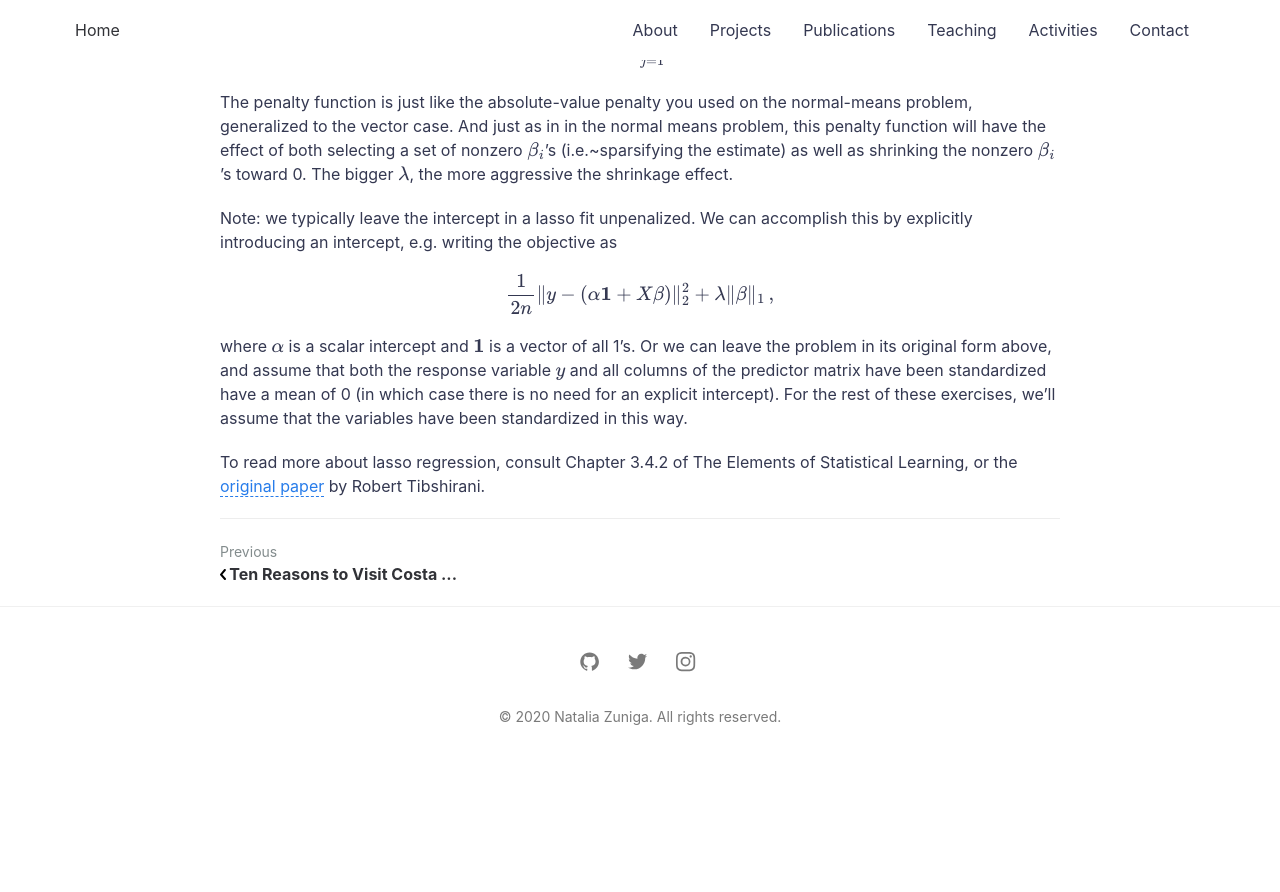
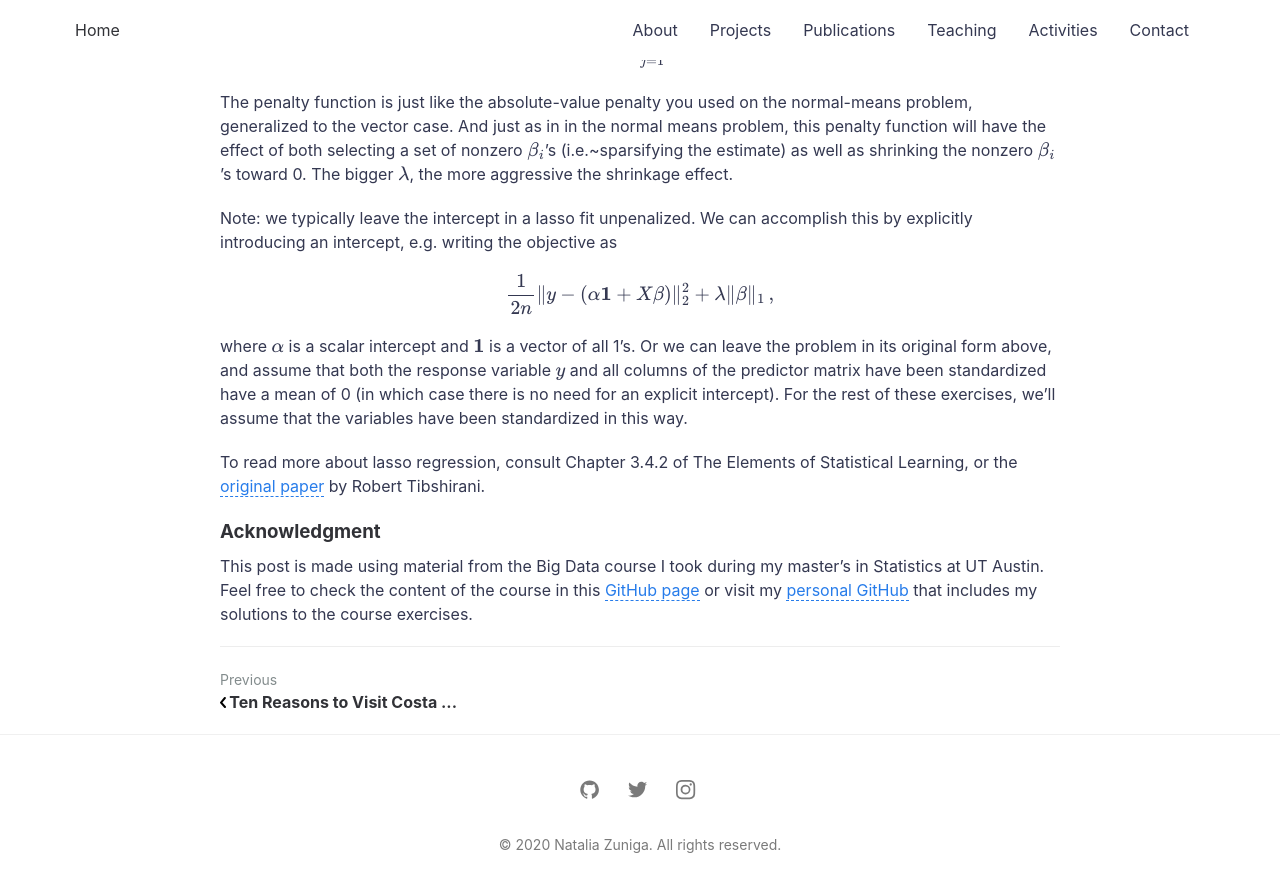
Before and after one commit to nzunigag/nzunigag.github.io, a Jekyll site: the page built from _posts/2020-05-23-Lasso.md, in a window 1280 px wide and 900 px high, scrolled down 1138 px. Shown: the top 892 px of the window. Built offline with Jekyll 4.4.1, drawn with Linux system fonts in a browser that asks for light colours; formulas are drawn with MathJax 3; a script that is not in the unit is left out; before the commit the page ends 1910 px from its top, so only the background shows below that.

Commit message:
Update 2020-05-23-Lasso.md

```diff
--- a/_posts/2020-05-23-Lasso.md
+++ b/_posts/2020-05-23-Lasso.md
@@ -42,3 +42,8 @@ $$
 where $\alpha$ is a scalar intercept and $\mathbf{1}$ is a vector of all 1's.  Or we can leave the problem in its original form above, and assume that both the response variable $y$ and all columns of the predictor matrix have been standardized have a mean of 0 (in which case there is no need for an explicit intercept).  For the rest of these exercises, we'll assume that the variables have been standardized in this way.
 
 To read more about lasso regression, consult Chapter 3.4.2 of The Elements of Statistical Learning, or the [original paper](http://statweb.stanford.edu/~tibs/lasso/lasso.pdf) by Robert Tibshirani.
+
+
+### Acknowledgment
+
+This post is made using material from the Big Data course I took during my master's in Statistics at UT Austin. Feel free to check the content of the course in this [GitHub page](https://github.com/jgscott/SDS385) or visit my [personal GitHub](https://github.com/nzunigag/SDS-385-Statistical-Models-for-Big-Data) that includes my solutions to the course exercises.
```
